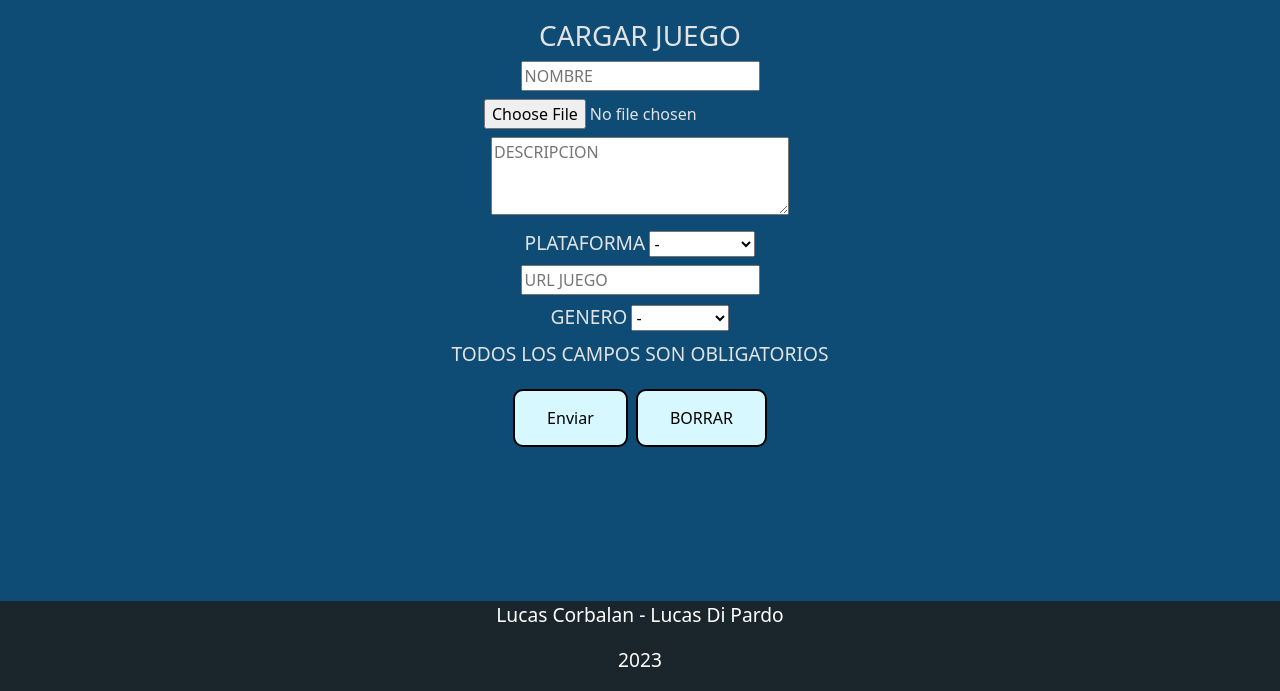
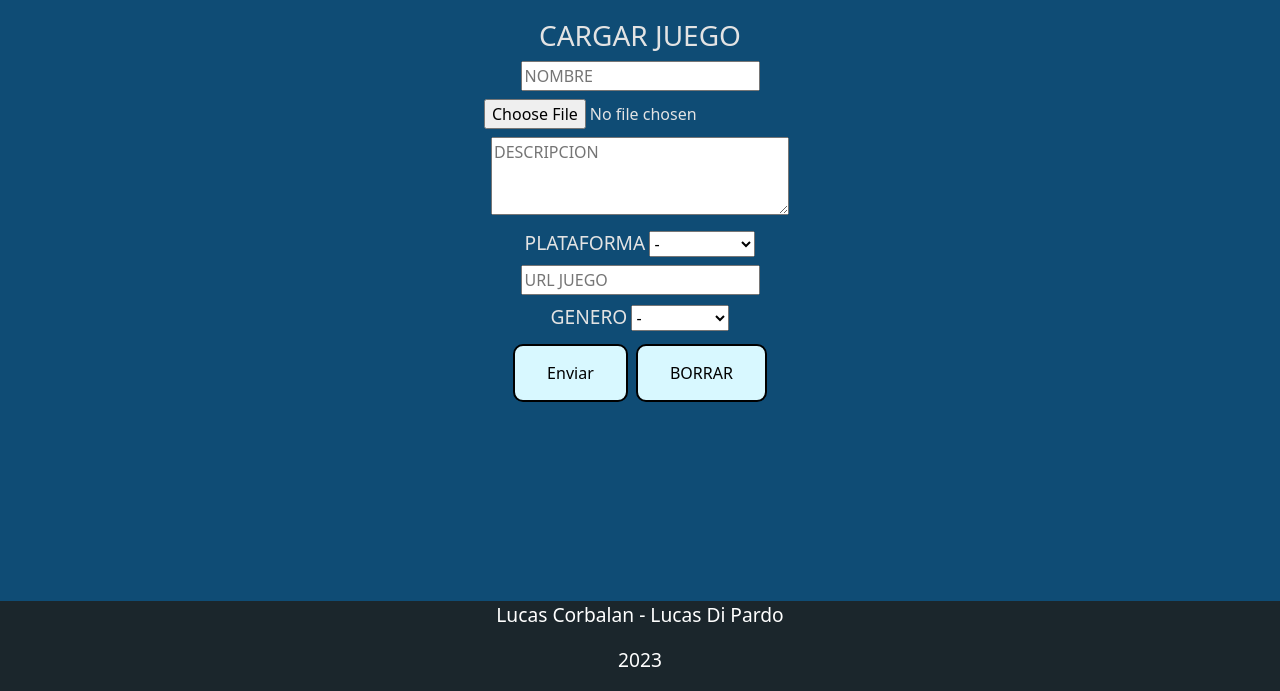
Before and after one commit to CorbalanLucas/ProyectoPHP, a PHP site: template pages/altaJuego.php in a window 1280 px wide. Shown: the part 109-800 px from the top of the page. Run offline with PHP 8.4, Linux system fonts and the light colour scheme; the template is opened without the code that fills it, so the values that code supplies are empty.

Commit message:
Cambios menores

```diff
--- a/pages/altaJuego.php
+++ b/pages/altaJuego.php
@@ -99,14 +99,10 @@
                                     </option>
 
                                     <option value=5>
-                                        Disparos
+                                        Aventura
                                     </option>
                                 </select>
                             <p id="obligatorioGenero" class="obligatorio">*</p>
-                        </div>
-
-                        <div>
-                            <p id="mensajeError">TODOS LOS CAMPOS SON OBLIGATORIOS</p>
                         </div>
                         <div>
                             <a class="boton" id="enviarForm" href="js/validacion.js"> Enviar </a>
```
